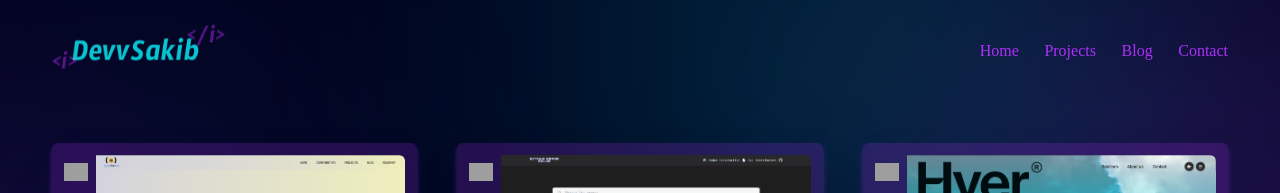
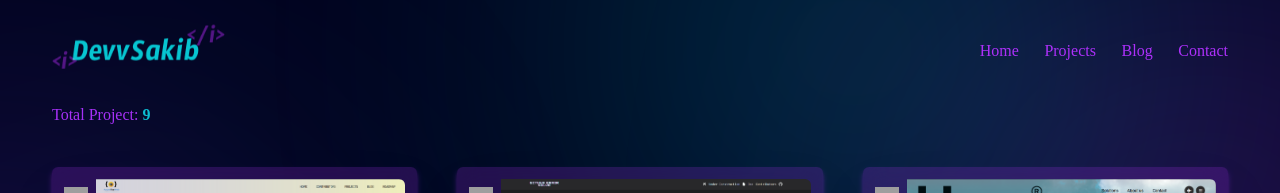
Before and after one commit to devvsakib/dsportfolio, a React (Vite) app: page /projects in a window 1280 px wide. Shown: the top 193 px of the page. Built offline with nearby package versions, Linux system fonts and the light colour scheme; grey boxes are pictures that could not be loaded; a web font is replaced by a local one.

Commit message:
total project count added

```diff
--- a/src/pages/Projects.jsx
+++ b/src/pages/Projects.jsx
@@ -1,17 +1,18 @@
 import React from 'react'
 import GetProjects from '../components/Projects/GetProjects'
-// import ProjectBG from '../components/Projects/ProjectBG'
+import { projects } from '../../content/projects.json';
 const Projects = () => {
 
     return (
+        <>
+            <h3 className='text-center md:text-left'>Total Project: <span className='font-bold text-[#07C5D1]'>{projects.length}</span></h3>
             <section className='grid z-999 grid-cols-1 sm:grid-cols-2 lg:grid-cols-3 py-5 gap-10 bg-gradient-to-r px-0'>
                 <div className="circle -z-99999 "></div>
                 <div className="circle -z-99999 c2"></div>
                 <div className="circle -z-99999 c3"></div>
-
                 <GetProjects />
-            {/* <ProjectBG /> */}
             </section>
+        </>
     )
 }
 
```
Lines whose indentation alone changed are shown as unchanged.
